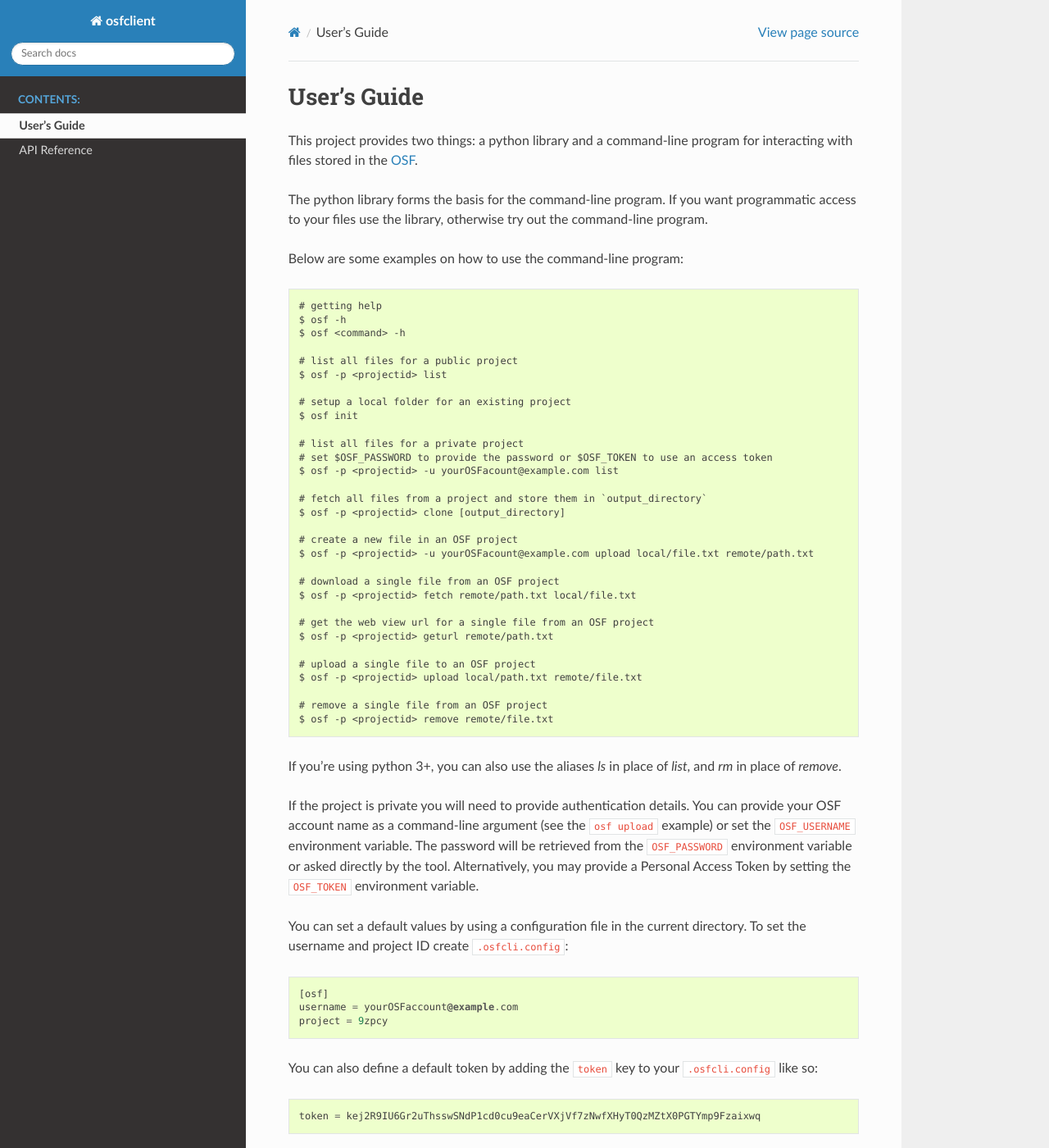
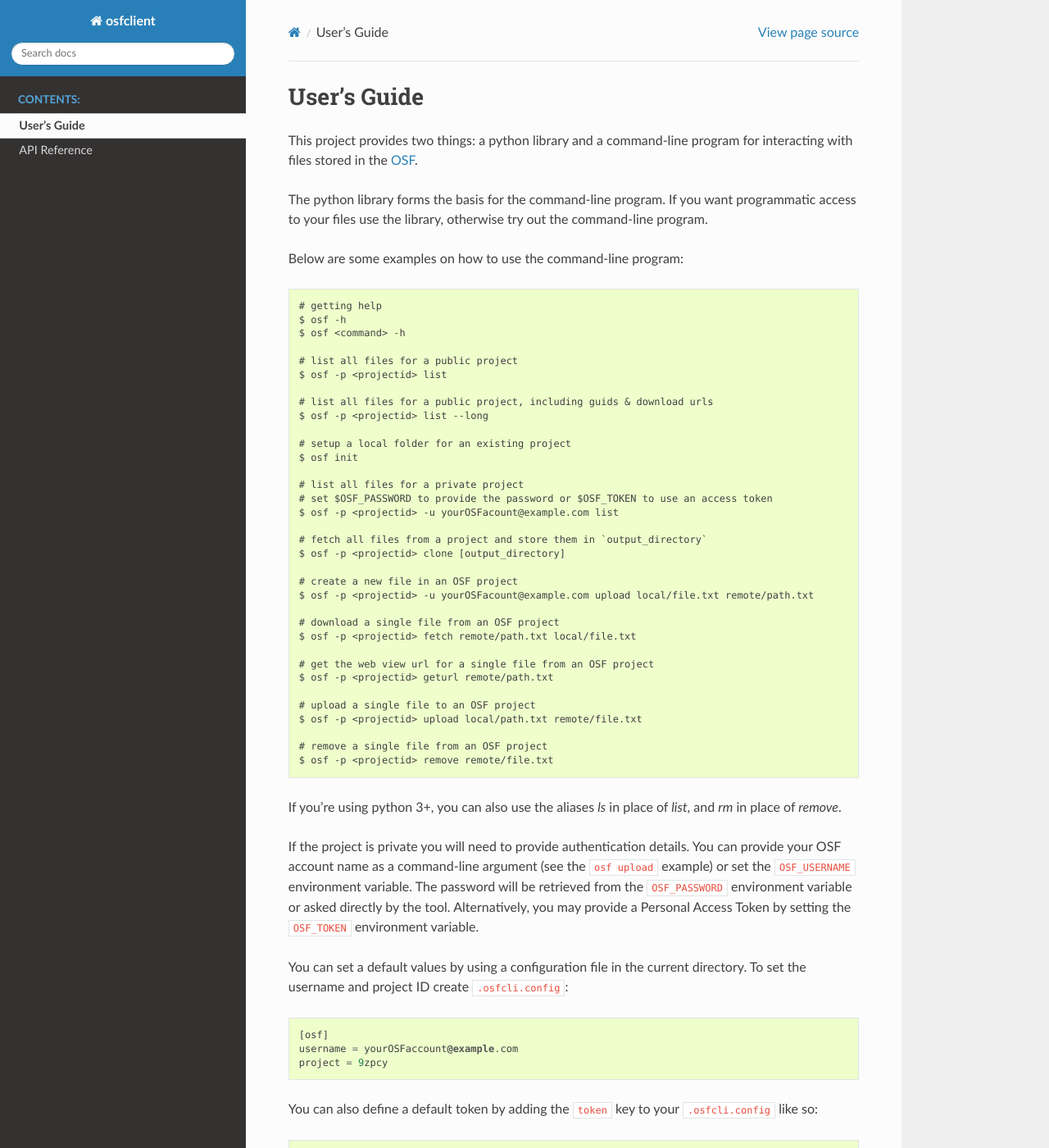
Before and after one commit to osfclient/osfclient, a Sphinx documentation site: the page built from docs/cli-usage.rst, in a window 1280 px wide and 1400 px high. Shown: the whole window at 82% size. Built offline with Sphinx 7.4.7 and the Read the Docs theme 2.0.0, drawn with Linux system fonts in a browser that asks for light colours.

Commit message:
documenting --long list

```diff
--- a/README.rst
+++ b/README.rst
@@ -64,6 +64,7 @@
     $ osf init
 
     # list all files for the project
+    # (add --long to get file guids and download urls, too)
     $ osf ls
 
     # fetch all files for the project
--- a/docs/cli-usage.rst
+++ b/docs/cli-usage.rst
@@ -17,6 +17,9 @@
 
     # list all files for a public project
     $ osf -p <projectid> list
+
+    # list all files for a public project, including guids & download urls
+    $ osf -p <projectid> list --long
 
     # setup a local folder for an existing project
     $ osf init
```
